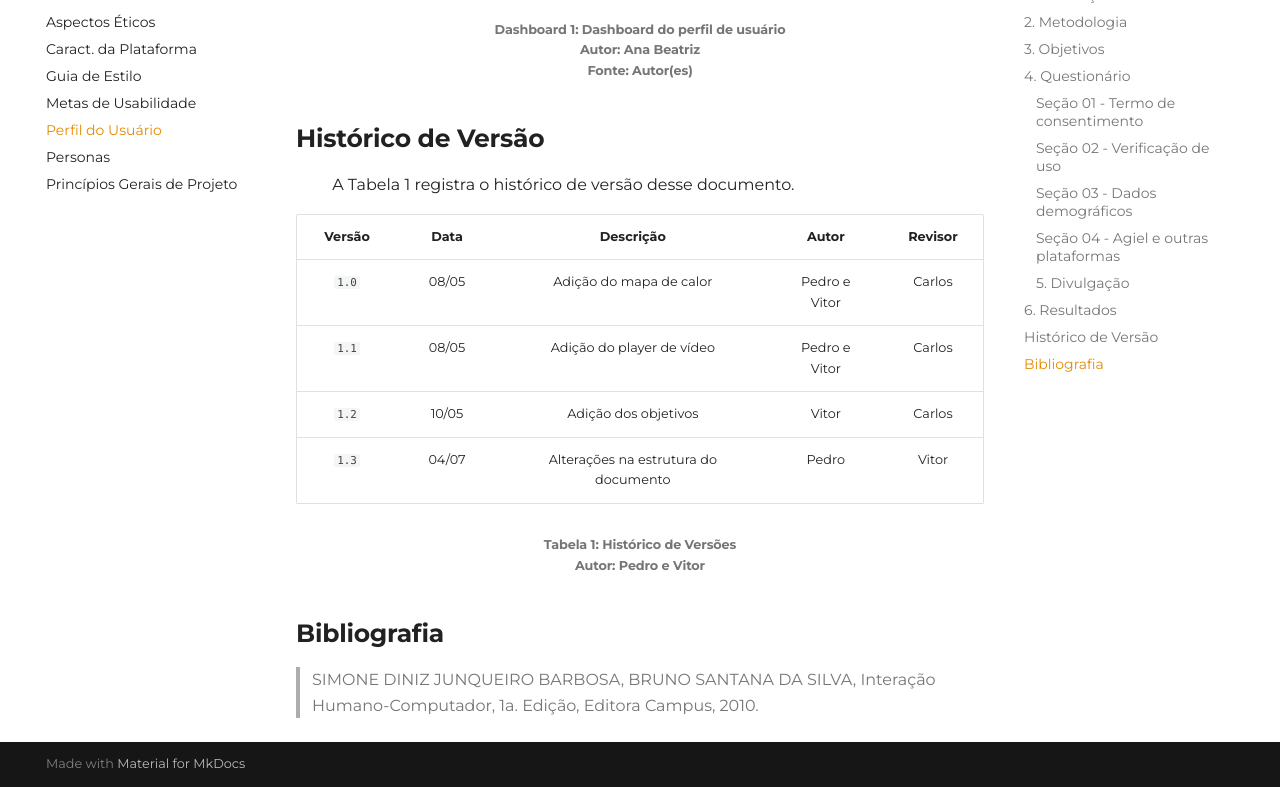
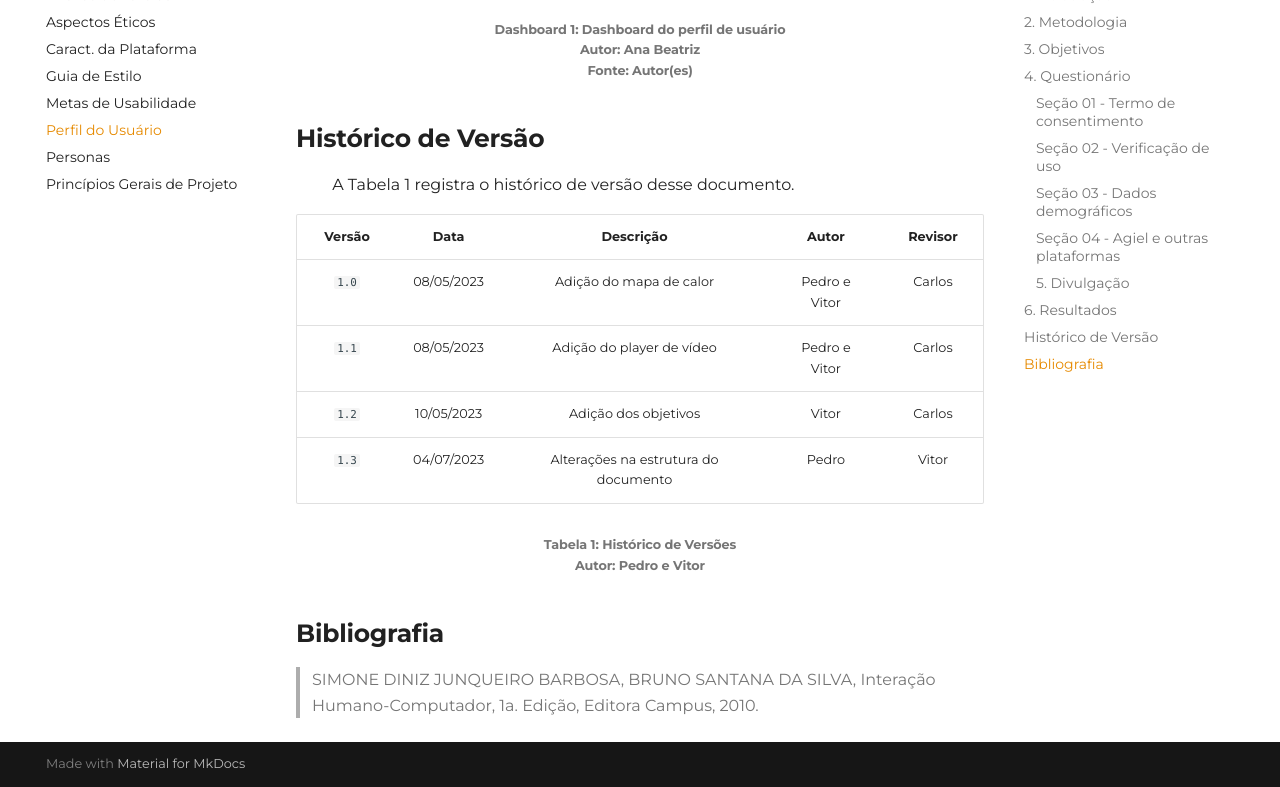
Before and after one commit to Interacao-Humano-Computador/2023.1-Agiel, an MkDocs documentation site: the page built from docs/requisitos/perfil_do_usuario.md, in a window 1280 px wide and 900 px high, scrolled down 2714 px, cut to the strip 113-900 px from the top of the window. Built offline with MkDocs 1.6.1 and Material for MkDocs 9.7.7, drawn with Linux system fonts in a browser that asks for light colours; some web fonts are replaced; comment, search, counter and statistics services are not loaded.

Commit message:
docs: padronizand histórico de versão

```diff
--- a/docs/requisitos/perfil_do_usuario.md
+++ b/docs/requisitos/perfil_do_usuario.md
@@ -84,10 +84,10 @@ A quarta seção apresenta as questões com o intuito de coletar informações a
 
 | Versão | Data  |            Descrição             |     Autor      |    Revisor    |
 |:------:|:-----:|:--------------------------------:|:--------------:|:-------------:|
-| `1.0`  | 08/05 | Adição do mapa de calor | Pedro e Vitor | Carlos |
-| `1.1`  | 08/05 | Adição do player de vídeo | Pedro e Vitor | Carlos |
-| `1.2`  | 10/05 | Adição dos objetivos | Vitor | Carlos |
-| `1.3`  | 04/07 | Alterações na estrutura do documento| Pedro | Vitor |
+| `1.0`  | 08/05/2023 | Adição do mapa de calor | Pedro e Vitor | Carlos |
+| `1.1`  | 08/05/2023  | Adição do player de vídeo | Pedro e Vitor | Carlos |
+| `1.2`  | 10/05/2023  | Adição dos objetivos | Vitor | Carlos |
+| `1.3`  | 04/07/2023  | Alterações na estrutura do documento| Pedro | Vitor |
 
 <h6 align = "center"> Tabela 1: Histórico de Versões
 <br> Autor: Pedro e Vitor </h6>
```
Also changed, not shown: docs/requisitos/metas_usabilidade.md (+1 -1 lines), docs/requisitos/personas.md (+2 -2 lines).
